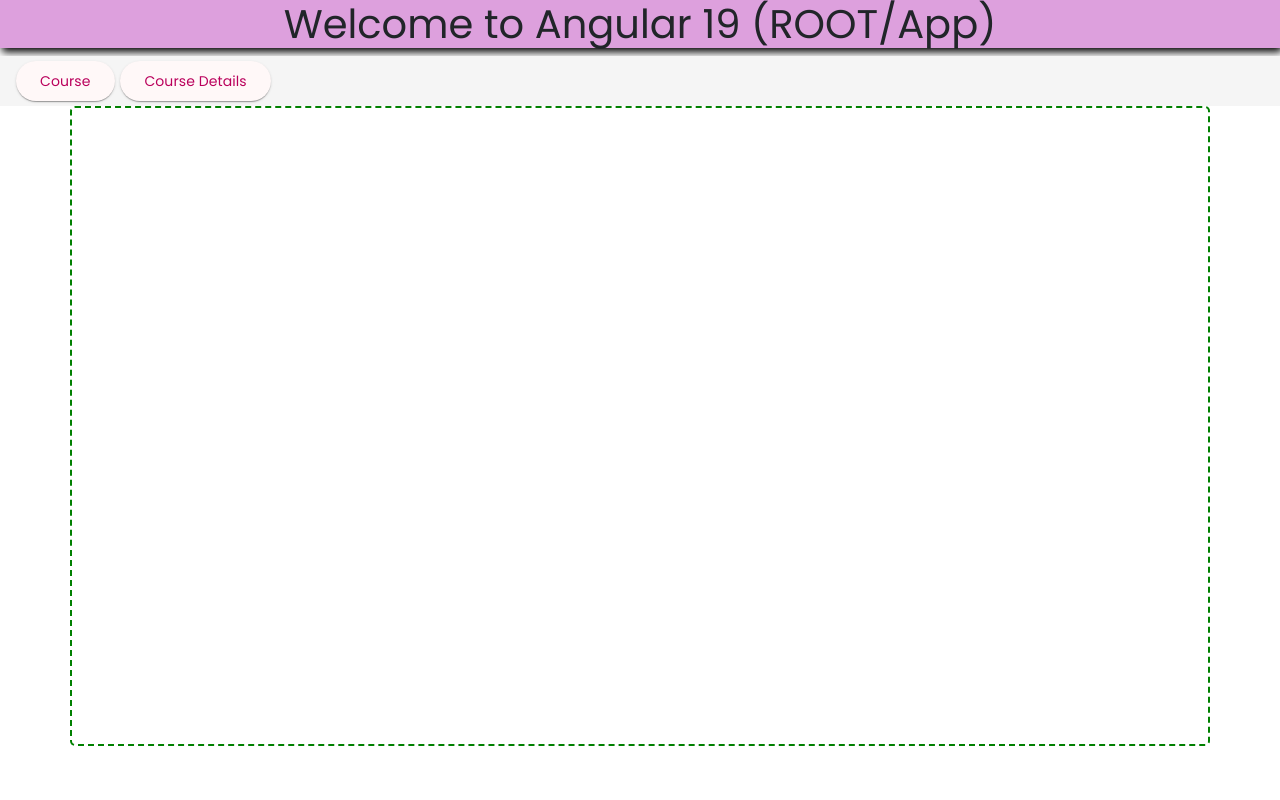
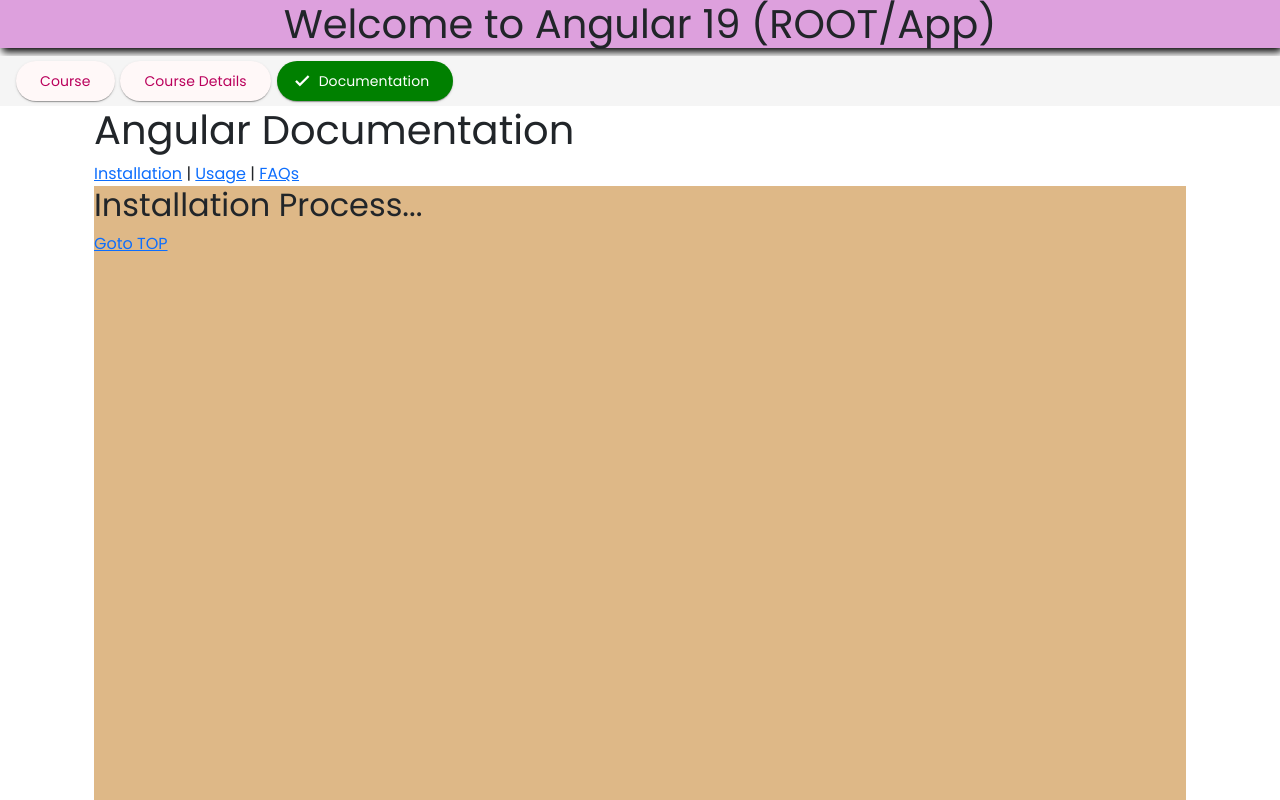
Before and after one commit to SatishKonduru/BATCH-34-v19, an Angular app: page /#/docs in a window 1280 px wide. Shown: the top 800 px of the page. Built offline with nearby package versions, Linux system fonts and the light colour scheme.

Commit message:
Route Parameters

```diff
--- a/src/app/app.config.ts
+++ b/src/app/app.config.ts
@@ -1,8 +1,22 @@
 import { ApplicationConfig, provideZoneChangeDetection } from '@angular/core';
-import { provideRouter } from '@angular/router';
+import {
+  provideRouter,
+  withHashLocation,
+  withInMemoryScrolling,
+} from '@angular/router';
 
 import { routes } from './app.routes';
 
 export const appConfig: ApplicationConfig = {
-  providers: [provideZoneChangeDetection({ eventCoalescing: true }), provideRouter(routes)]
+  providers: [
+    provideZoneChangeDetection({ eventCoalescing: true }),
+    provideRouter(
+      routes,
+      withHashLocation(),
+      withInMemoryScrolling({
+        anchorScrolling: 'enabled',
+        scrollPositionRestoration: 'enabled',
+      })
+    ),
+  ],
 };
--- /dev/null
+++ b/src/app/components/docs/docs.component.html
@@ -0,0 +1,25 @@
+<div class="container">
+  <h1 id="title">Angular Documentation</h1>
+  <nav>
+    <a [routerLink]="['/docs']" fragment="installation">Installation</a> |
+    <a [routerLink]="['/docs']" fragment="usage">Usage</a> |
+    <a [routerLink]="['/docs']" fragment="faqs">FAQs</a>
+  </nav>
+
+  <section style="height: 100vh; background-color: burlywood" id="installation">
+    <h2>Installation Process...</h2>
+    <a [routerLink]="['/docs']" fragment="title">Goto TOP</a>
+  </section>
+
+  <section style="height: 100vh; background-color: antiquewhite" id="usage">
+    <h2>Usage...</h2>
+    <p>How to use Angular</p>
+    <a [routerLink]="['/docs']" fragment="title">Goto TOP</a>
+  </section>
+
+  <section style="height: 100vh; background-color: hotpink" id="faqs">
+    <h2>FAQs</h2>
+    <p>Frequently Asked Questions...</p>
+    <a [routerLink]="['/docs']" fragment="title">Goto TOP</a>
+  </section>
+</div>
--- a/src/app/components/header/header.component.html
+++ b/src/app/components/header/header.component.html
@@ -20,12 +20,22 @@
       <mat-icon class="check-icon">check</mat-icon>
       Course Details
     </button>
+    <button
+      mat-raised-button
+      color="warn"
+      [routerLink]="'/docs'"
+      routerLinkActive="active"
+      [routerLinkActiveOptions]="{ exact: true }"
+    >
+      <mat-icon class="check-icon">check</mat-icon>
+      Documentation
+    </button>
   </span>
 </mat-toolbar>
 
 <div
   class="container"
-  style="border: 2px dashed green; border-radius: 5px; width: 90%; height: 80vh"
+
 >
   <router-outlet></router-outlet>
 </div>
--- /dev/null
+++ b/src/app/components/page-not-found/page-not-found.component.html
@@ -0,0 +1,3 @@
+<div class="container">
+  <h3 style="color: red">Error: 404. Page Not Found!</h3>
+</div>
--- a/src/index.html
+++ b/src/index.html
@@ -2,7 +2,7 @@
 <html lang="en">
 <head>
   <meta charset="utf-8">
-  <title>BATCH34V19</title>
+  <title>v19</title>
   <base href="/">
   <meta name="viewport" content="width=device-width, initial-scale=1">
   <link rel="icon" type="image/x-icon" href="favicon.ico">
```
Also changed, not shown: src/app/app.routes.ts (+10 -0 lines), src/app/components/docs/docs.component.ts (added, +10 -0 lines), src/app/components/page-not-found/page-not-found.component.ts (added, +11 -0 lines), src/app/components/docs/docs.component.css (added), src/app/components/page-not-found/page-not-found.component.css (added).
